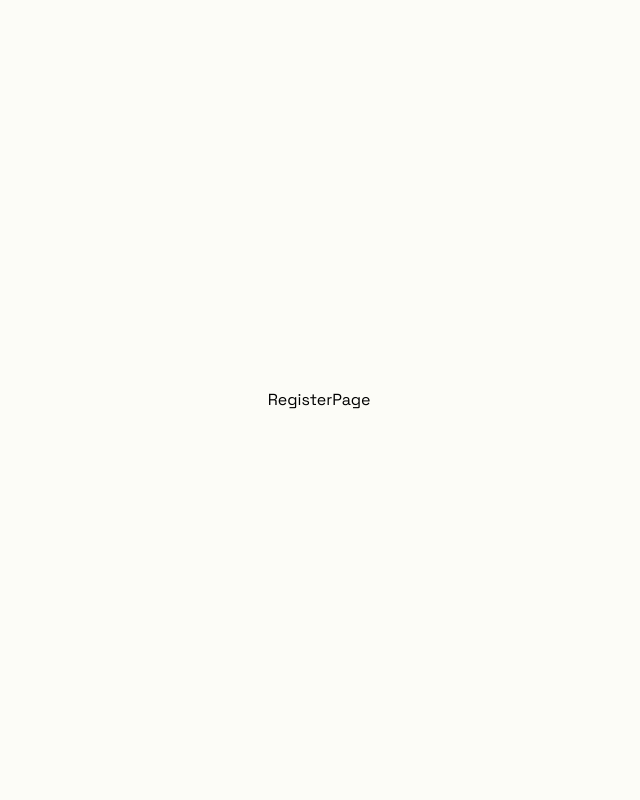
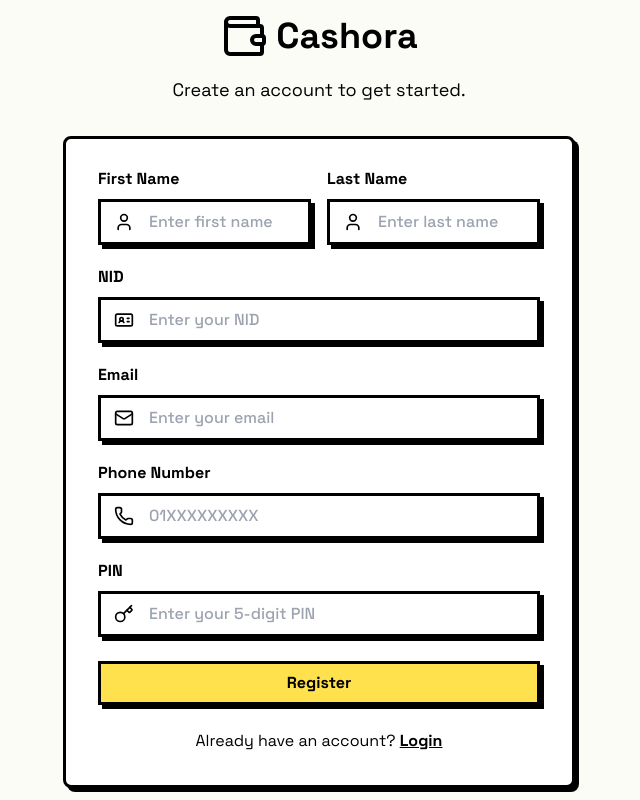
Before and after one commit to mahmudulturan/cashora-frontend, a React (Vite) app: page /register in a window 1280 px wide. Shown: the whole page, without its empty margins (321-961 px from the left). Built offline with nearby package versions, Linux system fonts and the light colour scheme.

Commit message:
feat: add register page with register form

```diff
--- a/src/pages/auth/login/login-page.tsx
+++ b/src/pages/auth/login/login-page.tsx
@@ -4,7 +4,7 @@ import LoginForm from './components/login-form';
 
 const LoginPage: FC = () => {
     return (
-        <div className="w-full max-w-md">
+        <div className="w-full max-w-lg">
             <div className="text-center mb-8">
                 <Logo />
                 <p className="text-lg">Welcome back! Login to your account.</p>
--- /dev/null
+++ b/src/pages/auth/register/components/register-from.tsx
@@ -0,0 +1,101 @@
+import { IdCard, Key, Mail, User } from 'lucide-react';
+import { Input } from '@/components/ui/input';
+import { Label } from '@/components/ui/label';
+import { Phone } from 'lucide-react';
+import { FC } from 'react';
+import { Button } from '@/components/ui/button';
+import { Link } from 'react-router';
+
+const RegisterForm: FC = () => {
+    return (
+        <form className="card-white rounded-lg p-8 space-y-6">
+            <div className="flex gap-4">
+                <div className="flex-1">
+                    <Label htmlFor="firstName">First Name</Label>
+                    <div className="relative">
+                        <User className="absolute left-4 top-1/2 -translate-y-1/2 w-5 h-5" />
+                        <Input
+                            type="text"
+                            id="firstName"
+                            className="pl-12 w-full"
+                            placeholder="Enter first name"
+                        />
+                    </div>
+                </div>
+                <div className="flex-1">
+                    <Label htmlFor="lastName">Last Name</Label>
+                    <div className="relative">
+                        <User className="absolute left-4 top-1/2 -translate-y-1/2 w-5 h-5" />
+                        <Input
+                            type="text"
+                            id="lastName"
+                            className="pl-12 w-full"
+                            placeholder="Enter last name"
+                        />
+                    </div>
+                </div>
+            </div>
+            <div>
+                <Label htmlFor="nid">NID</Label>
+                <div className="relative">
+                    <IdCard className="absolute left-4 top-1/2 -translate-y-1/2 w-5 h-5" />
+                    <Input
+                        type="text"
+                        id="nid"
+                        className="pl-12 w-full"
+                        placeholder="Enter your NID"
+                    />
+                </div>
+            </div>
+            <div>
+                <Label htmlFor="email">Email</Label>
+                <div className="relative">
+                    <Mail className="absolute left-4 top-1/2 -translate-y-1/2 w-5 h-5" />
+                    <Input
+                        type="email"
+                        id="email"
+                        className="pl-12 w-full"
+                        placeholder="Enter your email"
+                    />
+                </div>
+            </div>
+            <div>
+                <Label htmlFor="phone">Phone Number</Label>
+                <div className="relative">
+                    <Phone className="absolute left-4 top-1/2 -translate-y-1/2 w-5 h-5" />
+                    <Input
+                        type="tel"
+                        id="phone"
+                        className="pl-12 w-full"
+                        placeholder="01XXXXXXXXX"
+                    />
+                </div>
+            </div>
+
+            <div>
+                <Label htmlFor="pin">PIN</Label>
+                <div className="relative">
+                    <Key className="absolute left-4 top-1/2 -translate-y-1/2 w-5 h-5" />
+                    <Input
+                        type="password"
+                        id="pin"
+                        className="pl-12 w-full"
+                        placeholder="Enter your 5-digit PIN"
+                        maxLength={5}
+                    />
+                </div>
+            </div>
+
+            <Button type='submit' className='w-full'>
+                Register
+            </Button>
+
+            <p className="text-center">
+                Already have an account?{' '}
+                <Link to="/login" className="font-bold underline">Login</Link>
+            </p>
+        </form>
+    );
+};
+
+export default RegisterForm;
--- a/src/pages/auth/register/register-page.tsx
+++ b/src/pages/auth/register/register-page.tsx
@@ -1,9 +1,14 @@
 import { FC } from 'react';
-
+import Logo from '@/components/shared/logo';
+import RegisterForm from './components/register-from';
 const RegisterPage: FC = () => {
     return (
-        <div>
-            RegisterPage
+        <div className="w-full max-w-lg">
+            <div className="text-center mb-8">
+                <Logo />
+                <p className="text-lg">Create an account to get started.</p>
+            </div>
+            <RegisterForm />
         </div>
     );
 };
```
